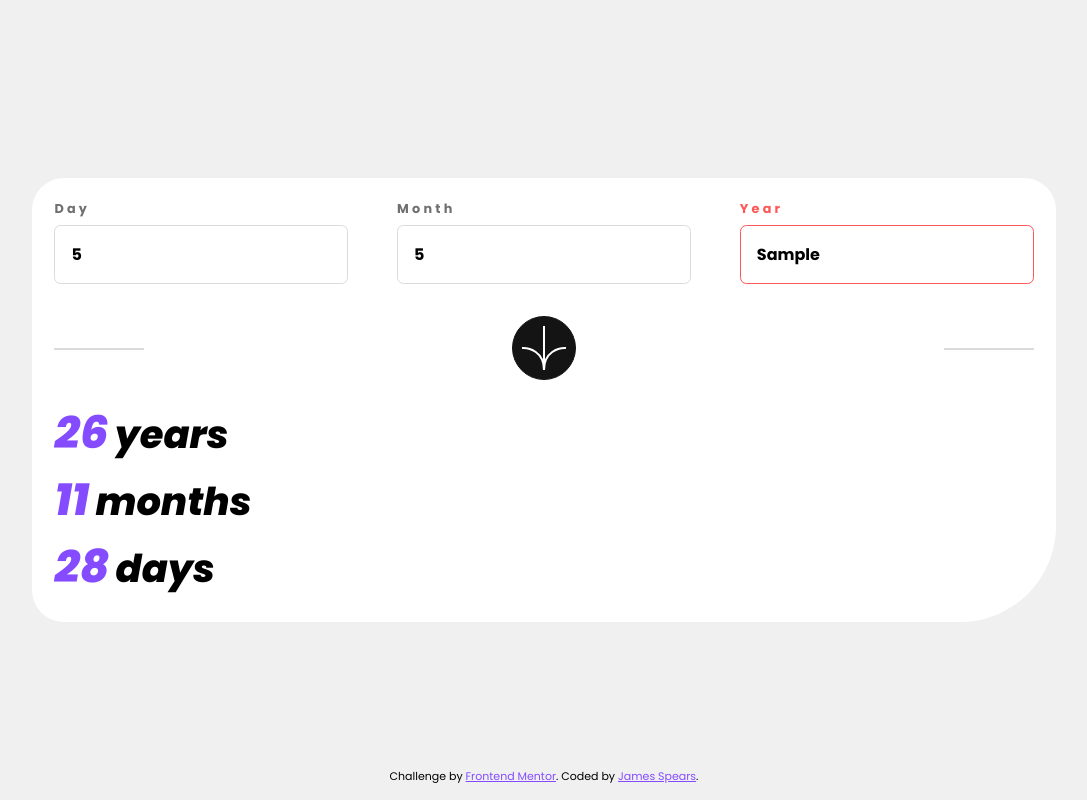
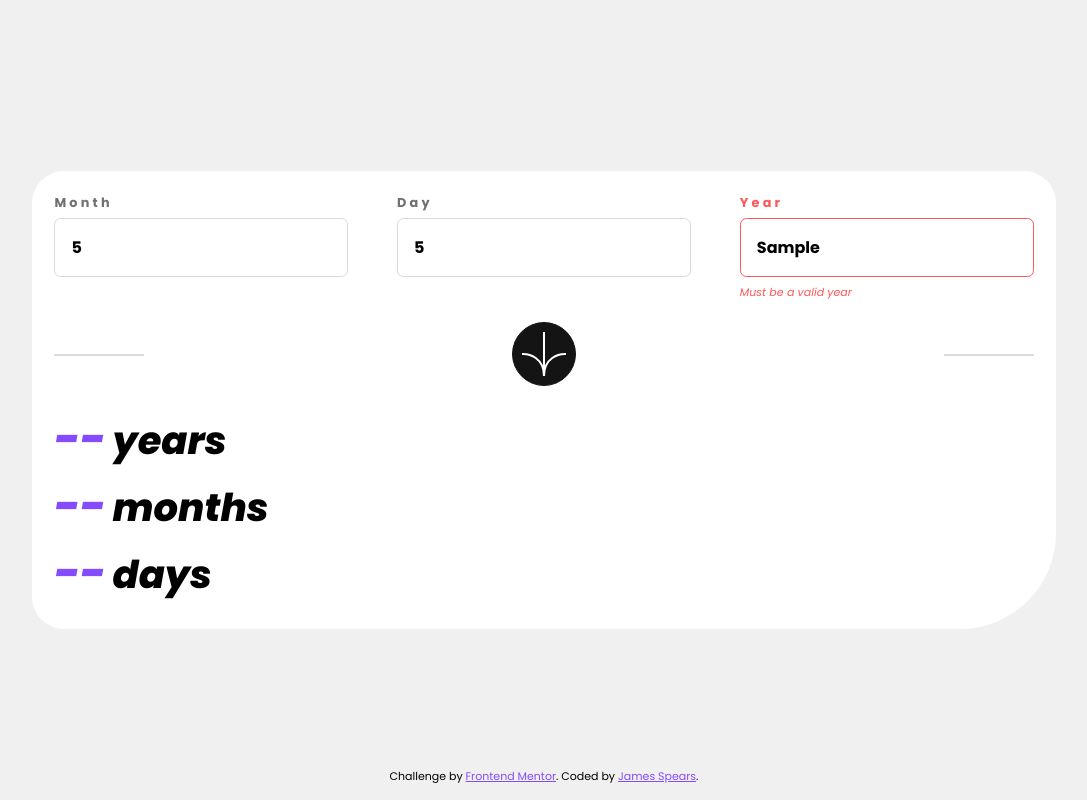
Before and after one commit to jamesspearsv/age-calculator, a website built with webpack: page src/template.html in a window 1280 px wide. Both pictures are taken after typing "5", "5", "Sample" into the empty fields and a click on the button 640 px from the left and 347 px from the top of the page. Shown: the whole page, without its empty margins (96-1183 px from the left). Built offline with nearby package versions, Linux system fonts and the light colour scheme.

Commit message:
Continue building form validation and error feedback

```diff
--- a/src/js/validate.js
+++ b/src/js/validate.js
@@ -1,39 +1,60 @@
 const validation = (() => {
   const validateField = (field) => {
     const validity = field.validity;
-    const name = field.name;
 
     // valueMissing
     if (validity.valueMissing) {
-      return "Required";
+      field.setCustomValidity("Required");
+      return false;
     }
 
     // rangeUnderflow and rangeOverflow
     if (validity.rangeUnderflow || validity.rangeOverflow) {
-      return "Input out of range";
+      if (field.name === "day") field.setCustomValidity("Must be a valid day");
+
+      if (field.name === "month")
+        field.setCustomValidity("Must be a valid month");
+
+      return false;
     }
 
     // badInput
     if (validity.badInput) {
-      return "Bad Input";
+      field.setCustomValidity("Must be a number");
+      return false;
     }
 
     // patternMismatch
     if (validity.patternMismatch) {
-      return "Pattern mismatch";
+      field.setCustomValidity("Must be a valid year");
+      return false;
     }
 
     // future date
-    // TODO: Get current year programatically.
+    // todo: Get current year programatically.
     if (field.name === "year" && field.value > 2024) {
-      return "Future year";
+      field.setCustomValidity("Cannot be future year");
+      return false;
     }
 
+    // todo: test for month date mismatch
+
     // no error
-    return null;
+    field.setCustomValidity("");
+    return true;
   };
 
-  return { validateField };
+  const validateForm = (form) => {
+    // todo: add validity check to see if month and day match
+    // check form validity
+    if (form.checkValidity()) {
+      return true;
+    } else {
+      return false;
+    }
+  };
+
+  return { validateField, validateForm };
 })();
 
 export default validation;
--- /dev/null
+++ b/src/js/view.js
@@ -0,0 +1,20 @@
+const view = (() => {
+  const styleValidation = (field, isValid) => {
+    if (field.tagName !== "INPUT") return;
+
+    // Set field class if invalid or valid
+    if (!isValid) {
+      field.classList.add("invalid");
+    } else {
+      field.classList.remove("invalid");
+    }
+
+    // Set ui error message
+    const error = field.nextElementSibling;
+    error.textContent = field.validationMessage;
+  };
+
+  return { styleValidation };
+})();
+
+export default view;
--- a/src/main.js
+++ b/src/main.js
@@ -4,26 +4,41 @@ import "./styles/main.css";
 
 // Module Imports
 import validation from "./js/validate";
+import view from "./js/view";
 
 document.addEventListener("DOMContentLoaded", () => {
   const form = document.querySelector("form");
   form.setAttribute("novalidate", true);
 
+  // Validate and handle validation when user leave a field
   form.addEventListener("focusout", (event) => {
-    console.log(event.target);
-    const error = validation.validateField(event.target);
-
-    if (error) {
-      event.target.classList.add("invalid");
-    } else {
-      event.target.classList.remove("invalid");
-    }
-
-    console.log(error);
+    const field = event.target;
+    const isValid = validation.validateField(field);
+    view.styleValidation(field, isValid);
   });
 
+  // Valiate and handle validation when user submits the form
   form.addEventListener("submit", (event) => {
     event.preventDefault();
-    console.log("Submit!");
+
+    const form = event.target;
+
+    const isValid = validation.validateForm(form);
+
+    if (isValid) {
+      // todo: process the form data
+      console.log("valid form");
+    } else {
+      // Validate field and handle invalid fields
+      for (let i in form.elements) {
+        const field = form[i];
+
+        if (field.tagName !== "INPUT") return;
+
+        const isValid = validation.validateField(field);
+
+        view.styleValidation(field, isValid);
+      }
+    }
   });
 });
--- a/src/styles/main.css
+++ b/src/styles/main.css
@@ -104,15 +104,6 @@
   outline: 1px solid var(--color-purple);
 }
 
-/*
-.form-group input:invalid {
-  border-color: var(--color-light-red);
-}
-.form-group input:invalid:focus + label {
-  color: var(--color-light-red);
-}
-*/
-
 .form-button {
   height: 2rem;
   width: 2rem;
@@ -138,7 +129,7 @@ body {
 }
 
 form {
-  gap: 1rem;
+  gap: 0.2rem;
   padding-bottom: 0.6rem;
 }
 
@@ -176,6 +167,13 @@ main {
   outline-color: var(--color-light-red);
 }
 
-.invalid + label {
+label:has(+ input.invalid) {
   color: var(--color-light-red);
 }
+
+.error {
+  color: var(--color-light-red);
+  font-size: var(--font-small);
+  font-style: italic;
+  height: 1rem;
+}
--- a/src/template.html
+++ b/src/template.html
@@ -9,7 +9,20 @@
     <main>
       <form class="flex-column">
         <div class="flex-row fieldset">
-          <div class="form-group flex-column-reverse">
+          <div class="form-group flex-column">
+            <label for="month">Month</label>
+            <input
+              type="number"
+              name="month"
+              placeholder="MM"
+              required
+              min="1"
+              max="12"
+            />
+            <div class="error"></div>
+          </div>
+          <div class="form-group flex-column">
+            <label for="day">Day</label>
             <input
               type="number"
               name="day"
@@ -18,27 +31,18 @@
               max="31"
               required
             />
-            <label for="day">Day</label>
+            <div class="error"></div>
           </div>
-          <div class="form-group flex-column-reverse">
-            <input
-              type="number"
-              name="month"
-              placeholder="MM"
-              required
-              min="1"
-              max="12"
-            />
-            <label for="month">Month</label>
-          </div>
-          <div class="form-group flex-column-reverse">
+          <div class="form-group flex-column">
+            <label for="year">Year</label>
             <input
               type="text"
               name="year"
               placeholder="YYYY"
               pattern="([1-2][0-9])([0-9]{2})"
+              required
             />
-            <label for="year" aria-required="true">Year</label>
+            <div class="error"></div>
           </div>
         </div>
         <div class="button-group">
@@ -59,9 +63,9 @@
         </div>
       </form>
       <section>
-        <div class="age"><span>26</span>years</div>
-        <div class="age"><span>11</span>months</div>
-        <div class="age"><span>28</span>days</div>
+        <div class="age"><span>--</span>years</div>
+        <div class="age"><span>--</span>months</div>
+        <div class="age"><span>--</span>days</div>
       </section>
     </main>
 
```
Also changed, not shown: devlog.md (+7 -1 lines), README-template.md, README.md.
